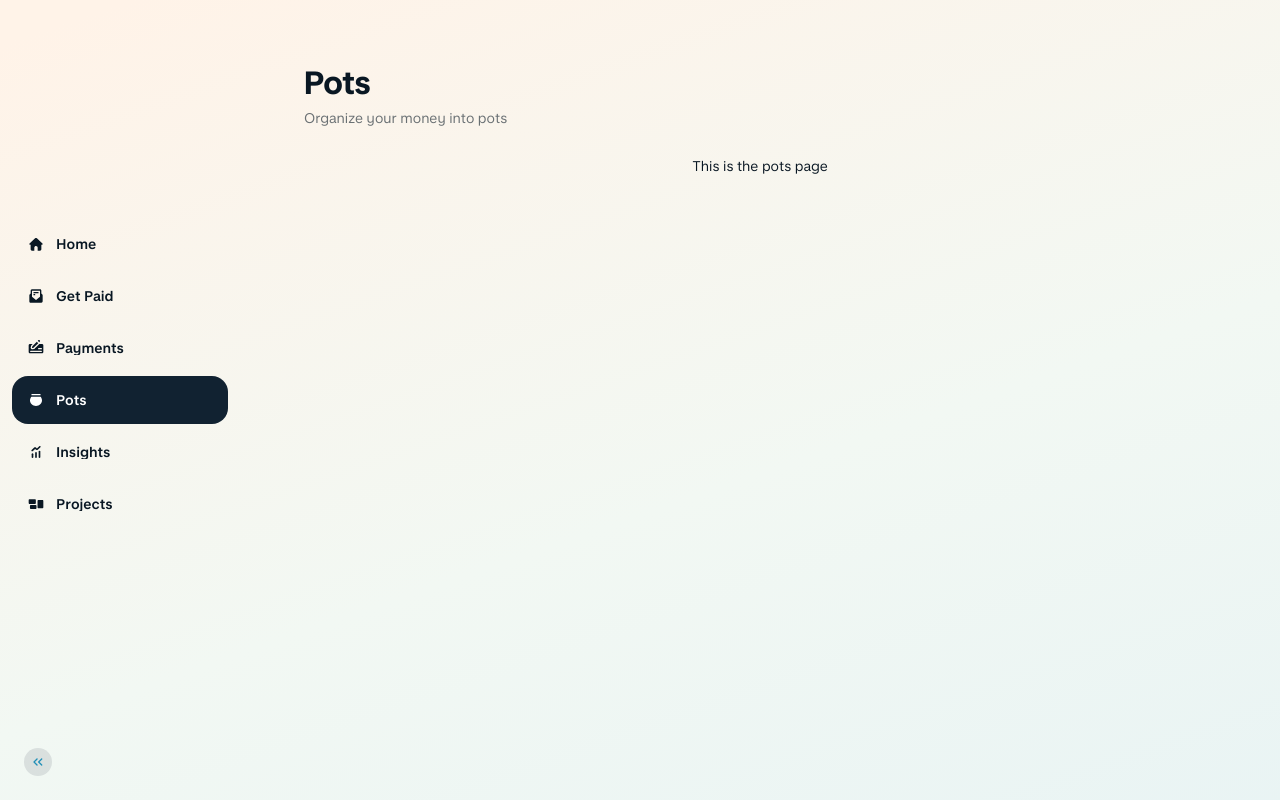
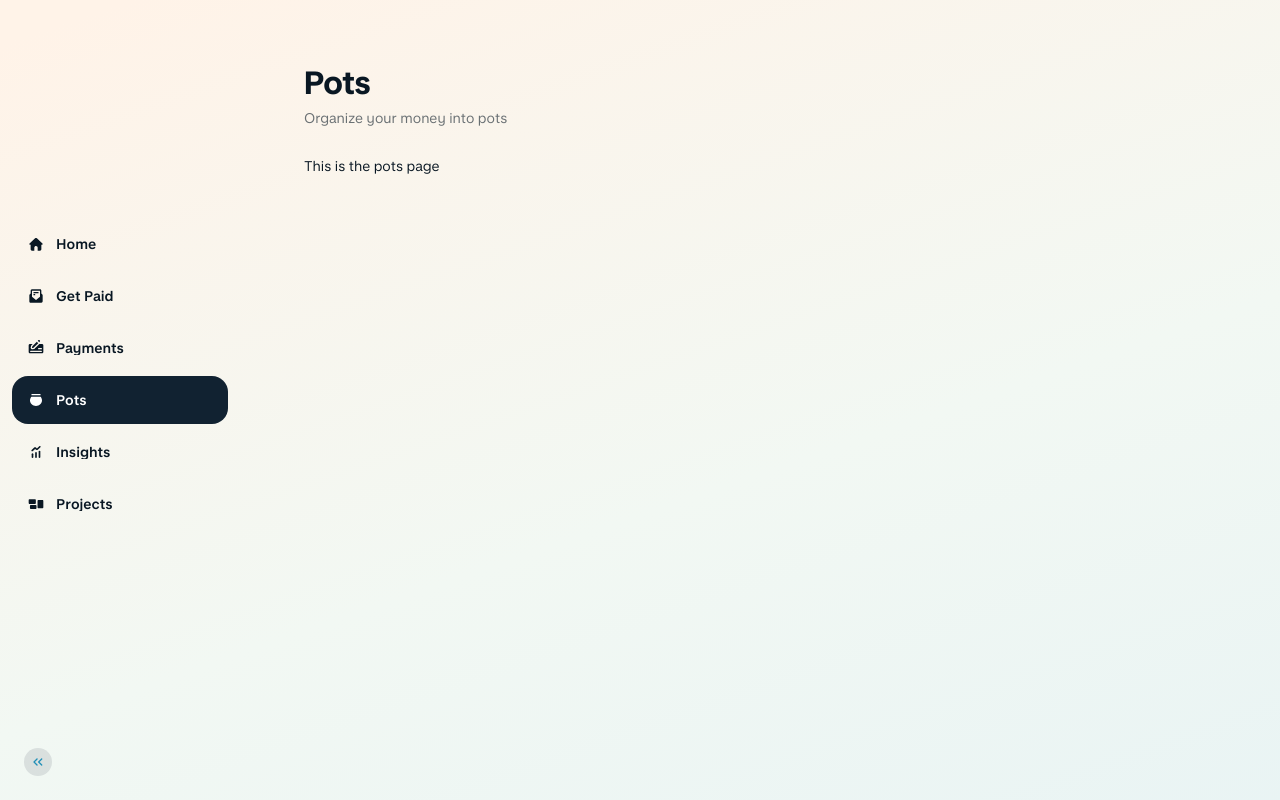
Before and after one commit to weijiefu-monzo/bb-vision-prototype, a Next.js app: page /pots in a window 1280 px wide. Built offline with nearby package versions, Linux system fonts and the light colour scheme.

Commit message:
add scroll in page layout

```diff
--- a/src/app/globals.css
+++ b/src/app/globals.css
@@ -30,6 +30,11 @@ html,
 body {
   max-width: 100vw;
   overflow-x: hidden;
+  height: 100%;
+}
+
+#__next {
+  height: 100%;
 }
 
 body {
--- a/src/app/tasks/components/ScheduledPaymentTable.tsx
+++ b/src/app/tasks/components/ScheduledPaymentTable.tsx
@@ -82,7 +82,7 @@ export default function ScheduledPaymentTable({
         />
       </div>
       <PageSection
-        title="Scheduled payments by March 2025"
+        title="Payments due by March 2025"
         trailing={<Button size="medium">Approve all</Button>}
       >
         <Table>
--- a/src/app/tasks/page.module.css
+++ b/src/app/tasks/page.module.css
@@ -17,7 +17,7 @@
 
 .summaryRow {
   display: grid;
-  grid-template-columns: repeat(auto-fit, minmax(200px, 1fr));
+  grid-template-columns: repeat(auto-fit, minmax(160px, 1fr));
   gap: var(--spacing-medium, 16px);
   width: 100%;
   max-width: var(--semantic-max-content-width, 960px);
--- a/src/components/PageLayout/PageLayout.module.css
+++ b/src/components/PageLayout/PageLayout.module.css
@@ -35,11 +35,13 @@
   flex-shrink: 0;
   transition: width 0.3s ease-in-out;
   display: flex;
-  align-items: center;
+  align-items: flex-start;
   width: 100%;
   flex-direction: column;
   gap: var(--spacing-x-large, 32px);
-  padding: var(--spacing-3x-large, 64x);
+  padding: var(--spacing-3x-large, 64px);
+  overflow-y: auto;
+  overflow-x: hidden;
 }
 
 .mainContentResizing {
@@ -72,6 +74,10 @@
   background: var(--semantic-background-gradient);
   background-attachment: fixed;
   z-index: 10;
+  overflow-y: auto;
+  overflow-x: hidden;
+  display: flex;
+  flex-direction: column;
 }
 
 .detailPanelResizing {
--- a/src/contexts/NavContext.tsx
+++ b/src/contexts/NavContext.tsx
@@ -11,26 +11,30 @@ interface NavContextType {
 const NavContext = createContext<NavContextType | undefined>(undefined);
 
 export function NavProvider({ children }: { children: ReactNode }) {
-  // Initialize from localStorage if available, otherwise default to "expanded"
-  // Only persist expanded/collapsed, not floating (which is transient)
-  const [navState, setNavStateState] = useState<NavState>(() => {
+  // Always start with "expanded" to match server render and avoid hydration mismatch
+  // We'll sync with localStorage after mount
+  const [navState, setNavStateState] = useState<NavState>("expanded");
+  const [isMounted, setIsMounted] = useState(false);
+
+  // After mount, read from localStorage to restore user preference
+  useEffect(() => {
+    setIsMounted(true);
     if (typeof window !== "undefined") {
       const saved = localStorage.getItem("navState");
       if (saved === "expanded" || saved === "collapsed") {
-        return saved as NavState;
+        setNavStateState(saved as NavState);
       }
     }
-    return "expanded";
-  });
+  }, []);
 
-  // Save to localStorage whenever navState changes
+  // Save to localStorage whenever navState changes (but only after mount)
   // Normalize floating to collapsed since floating is a transient hover state
   useEffect(() => {
-    if (typeof window !== "undefined") {
+    if (isMounted && typeof window !== "undefined") {
       const stateToSave = navState === "floating" ? "collapsed" : navState;
       localStorage.setItem("navState", stateToSave);
     }
-  }, [navState]);
+  }, [navState, isMounted]);
 
   const setNavState = (state: NavState) => {
     setNavStateState(state);
```
